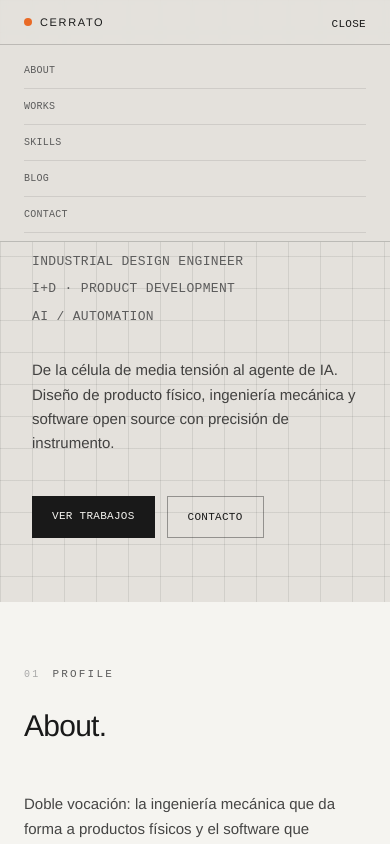
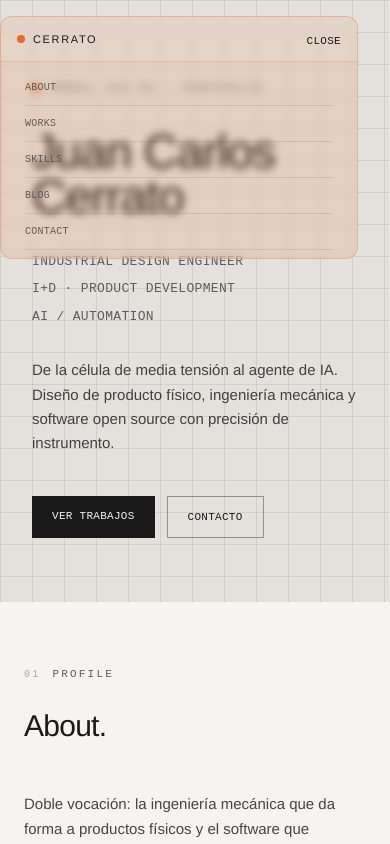
Before and after one commit to juankrider/juankrider.github.io, a Next.js app: page / in a window 390 px wide. Both pictures are taken after a click on the button "MENU". Shown: the top 844 px of the page. Built offline with nearby package versions, Linux system fonts and the light colour scheme.

Commit message:
Navbar: bordes redondeados y fondo naranja semitransparente

```diff
--- a/src/components/Navbar.tsx
+++ b/src/components/Navbar.tsx
@@ -14,8 +14,8 @@ export default function Navbar() {
   const [mobileOpen, setMobileOpen] = useState(false);
 
   return (
-    <header className="fixed top-0 z-50 w-full border-b border-ink/20 bg-ground/90 backdrop-blur-sm">
-      <nav className="flex h-11 items-center justify-between px-6 md:px-12 lg:pl-[104px] lg:pr-8">
+    <header className="fixed top-4 z-50 w-full max-w-[calc(100%-2rem)] mx-auto rounded-xl border border-signal/30 bg-signal/10 backdrop-blur-sm">
+      <nav className="flex h-11 items-center justify-between px-4 md:px-6 lg:pl-[104px] lg:pr-8">
         <a href="#" className="flex items-center gap-2">
           {/* Punto de "power" — funcional, never decorativo */}
           <span className="inline-block h-2 w-2 rounded-full bg-signal" />
@@ -50,7 +50,7 @@ export default function Navbar() {
       </nav>
 
       {mobileOpen && (
-        <div className="border-t border-ink/20 bg-ground md:hidden">
+        <div className="border-t border-signal/20 bg-signal/5 rounded-b-xl md:hidden">
           <ul className="flex flex-col px-6 py-2">
             {navLinks.map((link) => (
               <li key={link.href}>
```
